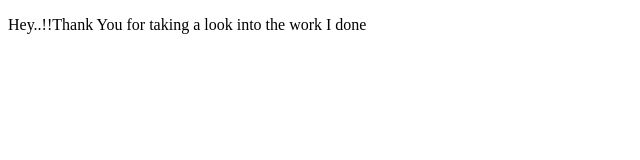
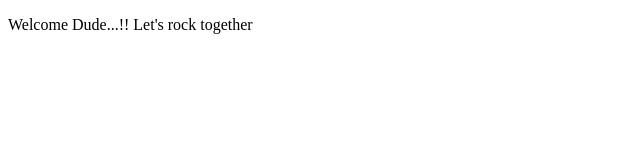
Before and after one commit to martinhv/AWS_Fargate_Nginx_ECS, a plain HTML site: page src/index.html in a window 1280 px wide. Shown: the whole page, without its empty margins (0-640 px from the left). Drawn offline with Linux system fonts and the light colour scheme.

Commit message:
Update index.html

```diff
--- a/src/index.html
+++ b/src/index.html
@@ -4,6 +4,6 @@
     <title>This is the title of the webpage!</title>
   </head>
   <body>
-    <p>Hey..!!Thank You for taking a look into the work I done </p>
+    <p>Welcome Dude...!! Let's rock together</p>
   </body>
 </html>
```
